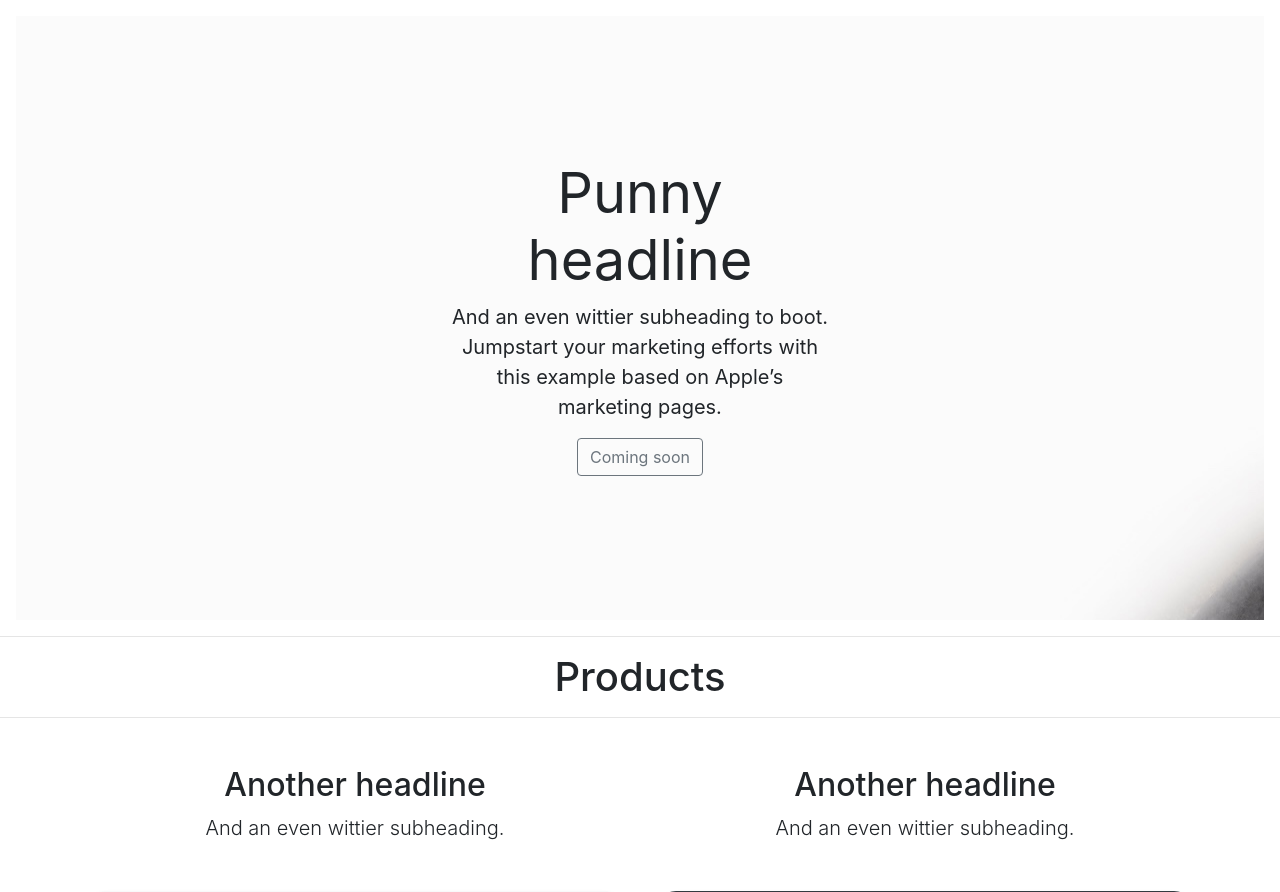
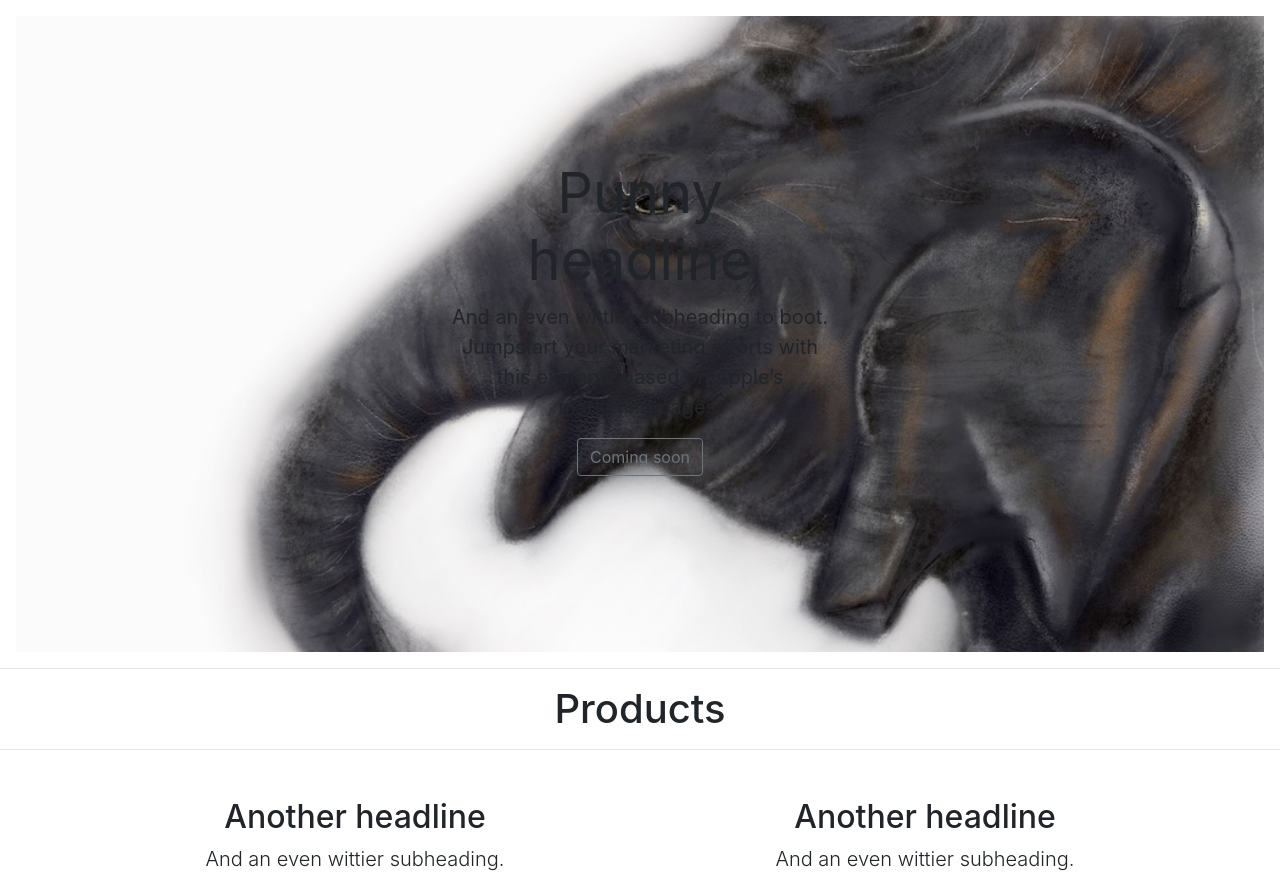
Before and after one commit to samc85/ms_4_test, a Django app: page /products/ in a window 1280 px wide. Shown: the part 56-948 px from the top of the page. Run offline with Django 3.2, Linux system fonts and the light colour scheme; parts of the project's set-up code (start-up, migrations or seed data) failed here and were passed over; some libraries are stand-ins or nearby versions.

Commit message:
image added for background test

```diff
--- a/static/css/base.css
+++ b/static/css/base.css
@@ -1,5 +1,9 @@
-/* --- background image for banner */
 
-.background-image {
-    background-image: url("media/elephant.jpg");
+
+/* --- background image for banner    url("/media/elephant.jpg") no-repeat center center fixed. */
+
+#background-image {
+    background:url("/workspace/ms_4_test/media/elephant.jpg") no-repeat center center fixed;
+    background-size: cover;
+    height: calc(100vh - 164px);
 }
--- a/templates/base.html
+++ b/templates/base.html
@@ -2,9 +2,12 @@
 <!DOCTYPE html>
 <html>
     <head>
-        <title>{% block title %}{% endblock %}</title>
-         <link href="{% static 'css/base.css' %}" rel="stylesheet">
-        <link rel="stylesheet" href="https://stackpath.bootstrapcdn.com/bootstrap/4.4.1/css/bootstrap.min.css" integrity="sha384-Vkoo8x4CGsO3+Hhxv8T/Q5PaXtkKtu6ug5TOeNV6gBiFeWPGFN9MuhOf23Q9Ifjh" crossorigin="anonymous">
+        {% block corecss %}
+        <link rel="stylesheet" href="https://stackpath.bootstrapcdn.com/bootstrap/4.4.1/css/bootstrap.min.css" integrity="sha384-Vkoo8x4CGsO3+Hhxv8T/Q5PaXtkKtu6ug5TOeNV6gBiFeWPGFN9MuhOf23Q9Ifjh" crossorigin="anonymous" />
+        <link rel="stylesheet" href="{% static 'css/base.css' %}" />
+        {% endblock %}
+
+        <title>MS4 test</title>
     </head>
 
     <nav class="navbar navbar-expand-lg navbar-dark bg-dark">
@@ -28,13 +31,8 @@
         </div>
     </nav>
 
-
     <body>
-
-
-
-
-           <div class="position-relative overflow-hidden p-3 p-md-5 m-md-3 text-center bg-light w-105 background-image">
+        <div class="position-relative overflow-hidden p-3 p-md-5 m-md-3 text-center w-105" id="background-image">
             <div class="col-md-5 p-lg-5 mx-auto my-5">
                 <h1 class="display-4 font-weight-normal">Punny headline</h1>
                 <p class="lead font-weight-normal">And an even wittier subheading to boot. Jumpstart your marketing efforts with this example based on Apple’s marketing pages.</p>
@@ -48,9 +46,6 @@
         <div class="container marketing"></div>
         {% endblock %}
 
-
-
-
         <script src="https://code.jquery.com/jquery-3.4.1.slim.min.js" integrity="sha384-J6qa4849blE2+poT4WnyKhv5vZF5SrPo0iEjwBvKU7imGFAV0wwj1yYfoRSJoZ+n" crossorigin="anonymous"></script>
         <script src="https://cdn.jsdelivr.net/npm/popper.js@1.16.0/dist/umd/popper.min.js" integrity="sha384-Q6E9RHvbIyZFJoft+2mJbHaEWldlvI9IOYy5n3zV9zzTtmI3UksdQRVvoxMfooAo" crossorigin="anonymous"></script>
         <script src="https://stackpath.bootstrapcdn.com/bootstrap/4.4.1/js/bootstrap.min.js" integrity="sha384-wfSDF2E50Y2D1uUdj0O3uMBJnjuUD4Ih7YwaYd1iqfktj0Uod8GCExl3Og8ifwB6" crossorigin="anonymous"></script>
```
Also changed, not shown: media/elephant.jpg. Lines whose indentation alone changed are shown as unchanged.
